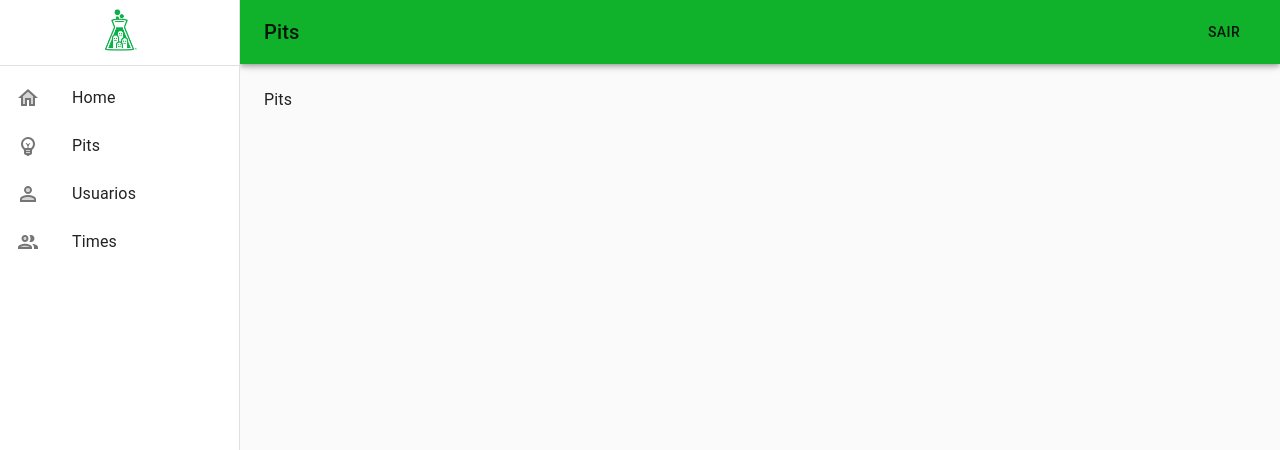
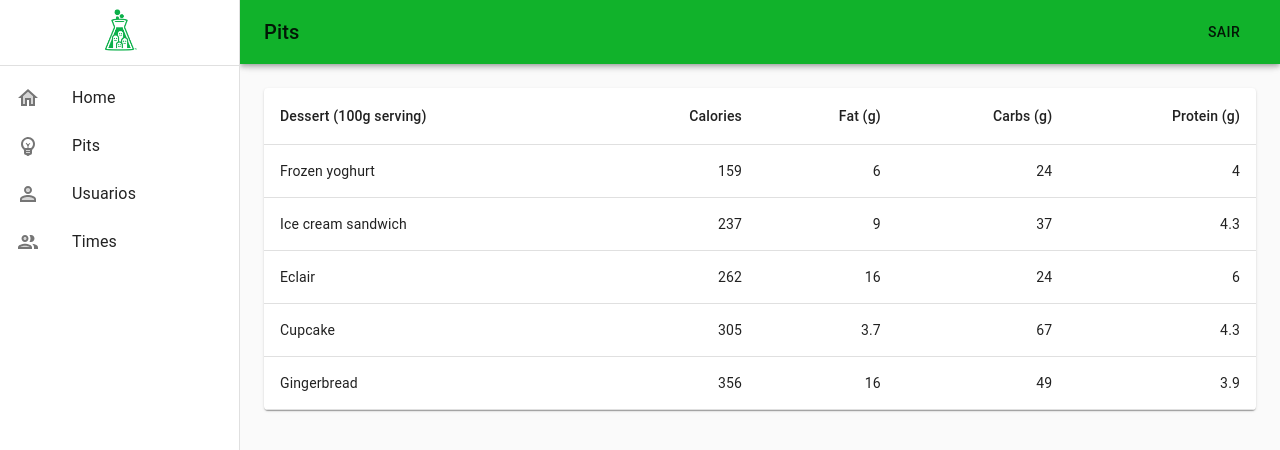
Before and after one commit to schuartzrussi/startup_weekend_manager_front, a React (Create React App) app: page /admin/pits in a window 1280 px wide. Shown: the top 450 px of the page. Built offline with nearby package versions, Linux system fonts and the light colour scheme; sample sign-in values are in the browser's storage.

Commit message:
i dont know what i am doing :(

```diff
--- a/src/pages/admin/home/index.js
+++ b/src/pages/admin/home/index.js
@@ -8,6 +8,12 @@
 import Paper from '@material-ui/core/Paper';
 import Typography from '@material-ui/core/Typography';
 import Link from '@material-ui/core/Link';
+import List from '@material-ui/core/List';
+import ListItem from '@material-ui/core/ListItem';
+import Divider from '@material-ui/core/Divider';
+import ListItemText from '@material-ui/core/ListItemText';
+import ListItemAvatar from '@material-ui/core/ListItemAvatar';
+import Avatar from '@material-ui/core/Avatar';
 import ConfirmationDialog from '../../../components/confirmation_dialog';
 
 
@@ -58,18 +64,21 @@
         )
     }
 
+    const getPitVotingStep = () => {
+        return (
+            <Typography h3>10 votos restantes.</Typography>
+        )
+    }
+
     const getStepContent = function(step) {
         switch (step) {
             case 0:
-                return (
-                    <h4>Tururu</h4>
-                )
             case 1:
-                return (
-                    <h4>Tururu</h4>
-                )
+               return
             case 2:
-                return getPitPresentationStep()
+                return getPitPresentationStep();
+            case 3:
+                return getPitVotingStep();
             default:
                 return (
                     <h4>Step nao implementado</h4>
--- a/src/pages/admin/pits/index.js
+++ b/src/pages/admin/pits/index.js
@@ -1,13 +1,60 @@
 import React from 'react';
-import Typography from '@material-ui/core/Typography';
+import { makeStyles } from '@material-ui/core/styles';
+import Table from '@material-ui/core/Table';
+import TableBody from '@material-ui/core/TableBody';
+import TableCell from '@material-ui/core/TableCell';
+import TableContainer from '@material-ui/core/TableContainer';
+import TableHead from '@material-ui/core/TableHead';
+import TableRow from '@material-ui/core/TableRow';
+import Paper from '@material-ui/core/Paper';
 
+const useStyles = makeStyles({
+  table: {
+    minWidth: 650,
+  },
+});
+
+function createData(name, calories, fat, carbs, protein) {
+  return { name, calories, fat, carbs, protein };
+}
+
+const rows = [
+  createData('Frozen yoghurt', 159, 6.0, 24, 4.0),
+  createData('Ice cream sandwich', 237, 9.0, 37, 4.3),
+  createData('Eclair', 262, 16.0, 24, 6.0),
+  createData('Cupcake', 305, 3.7, 67, 4.3),
+  createData('Gingerbread', 356, 16.0, 49, 3.9),
+];
 
 export default function AdminPitsPage() {
-    return (
-        <div>
-             <Typography>
-                Pits
-            </Typography>
-        </div>
-    )
+    const classes = useStyles();
+
+  return (
+    <TableContainer component={Paper}>
+      <Table className={classes.table} aria-label="simple table">
+        <TableHead>
+          <TableRow>
+            <TableCell>Dessert (100g serving)</TableCell>
+            <TableCell align="right">Calories</TableCell>
+            <TableCell align="right">Fat&nbsp;(g)</TableCell>
+            <TableCell align="right">Carbs&nbsp;(g)</TableCell>
+            <TableCell align="right">Protein&nbsp;(g)</TableCell>
+          </TableRow>
+        </TableHead>
+        <TableBody>
+          {rows.map((row) => (
+            <TableRow key={row.name}>
+              <TableCell component="th" scope="row">
+                {row.name}
+              </TableCell>
+              <TableCell align="right">{row.calories}</TableCell>
+              <TableCell align="right">{row.fat}</TableCell>
+              <TableCell align="right">{row.carbs}</TableCell>
+              <TableCell align="right">{row.protein}</TableCell>
+            </TableRow>
+          ))}
+        </TableBody>
+      </Table>
+    </TableContainer>
+  );
 }
```
Also changed, not shown: 1 other file (tests, documents, lock files or other folders).
